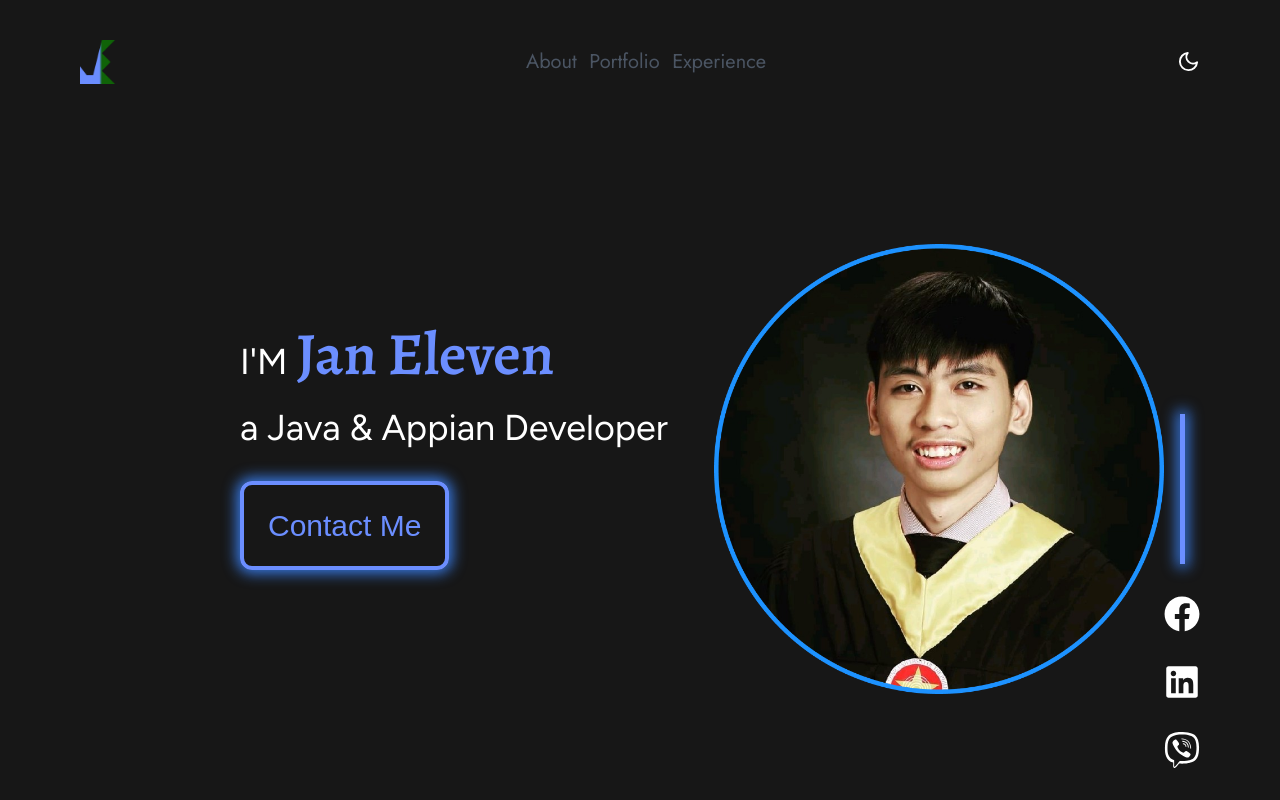
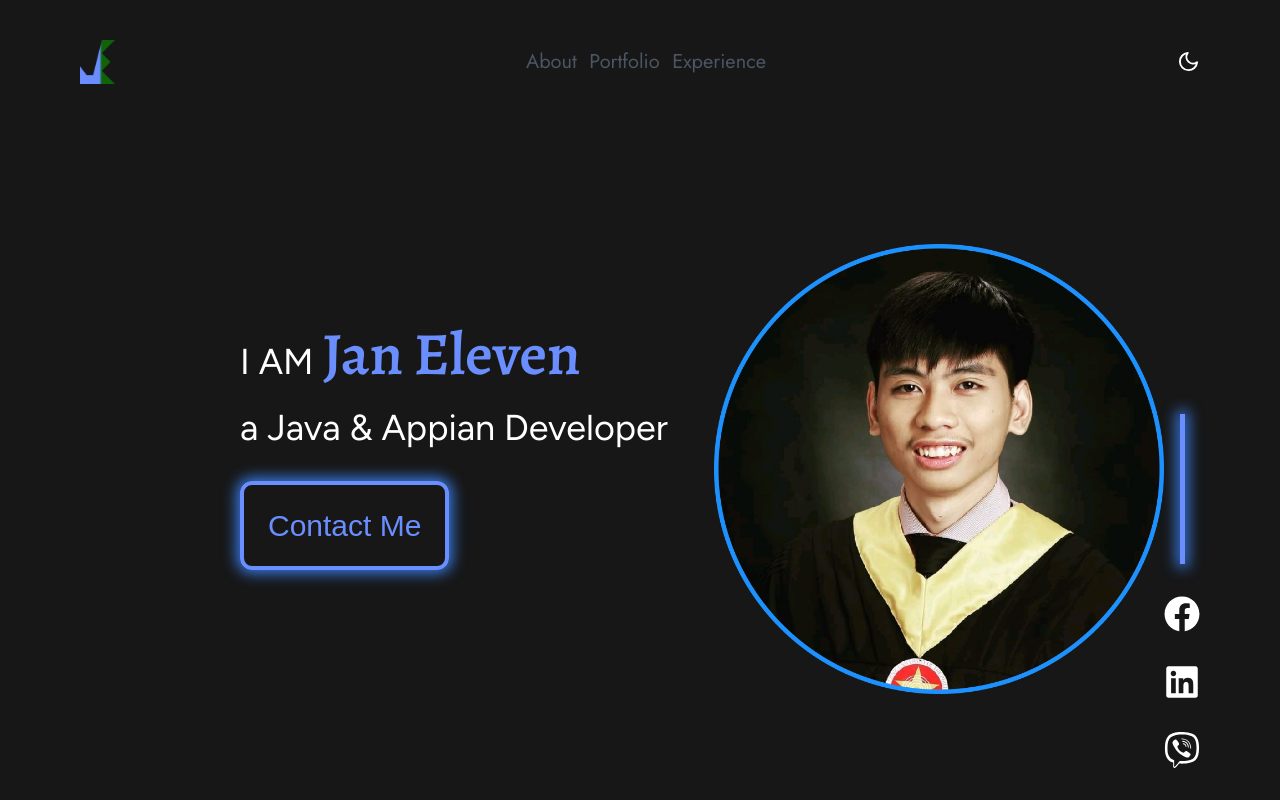
Before and after one commit to jan11eleven/onse-portfolio, a Next.js app: page / in a window 1280 px wide. Shown: the top 800 px of the page. Built offline with nearby package versions, Linux system fonts and the light colour scheme.

Commit message:
fix deployment errors

```diff
--- a/app/components/Landing.tsx
+++ b/app/components/Landing.tsx
@@ -8,7 +8,7 @@ export default function Landing() {
 		<div className="text-xl sm:text-2xl lg:text-4xl min-h-[calc(100vh-84px)] lg:flex lg:flex-row lg:justify-between lg:justify-items-center flex-col lg:pt-40">
 			<div className=" lg:pl-40 pt-20 text-center md:text-left flex-col justify-end justify-items-center lg:justify-items-start flex-1">
 				<p className="figtree-font mb-2 lg:mb-6 select-none">
-					I'M{" "}
+					I AM{" "}
 					<span className="alegreya-font text-3xl sm:text-4xl lg:text-6xl text-bold text-primary">
 						Jan Eleven
 					</span>
--- a/app/layout.tsx
+++ b/app/layout.tsx
@@ -1,5 +1,4 @@
 import type { Metadata } from "next";
-import localFont from "next/font/local";
 import "./globals.css";
 import { Providers } from "./providers";
 import { Jost, Figtree, Alegreya } from "next/font/google";
```
